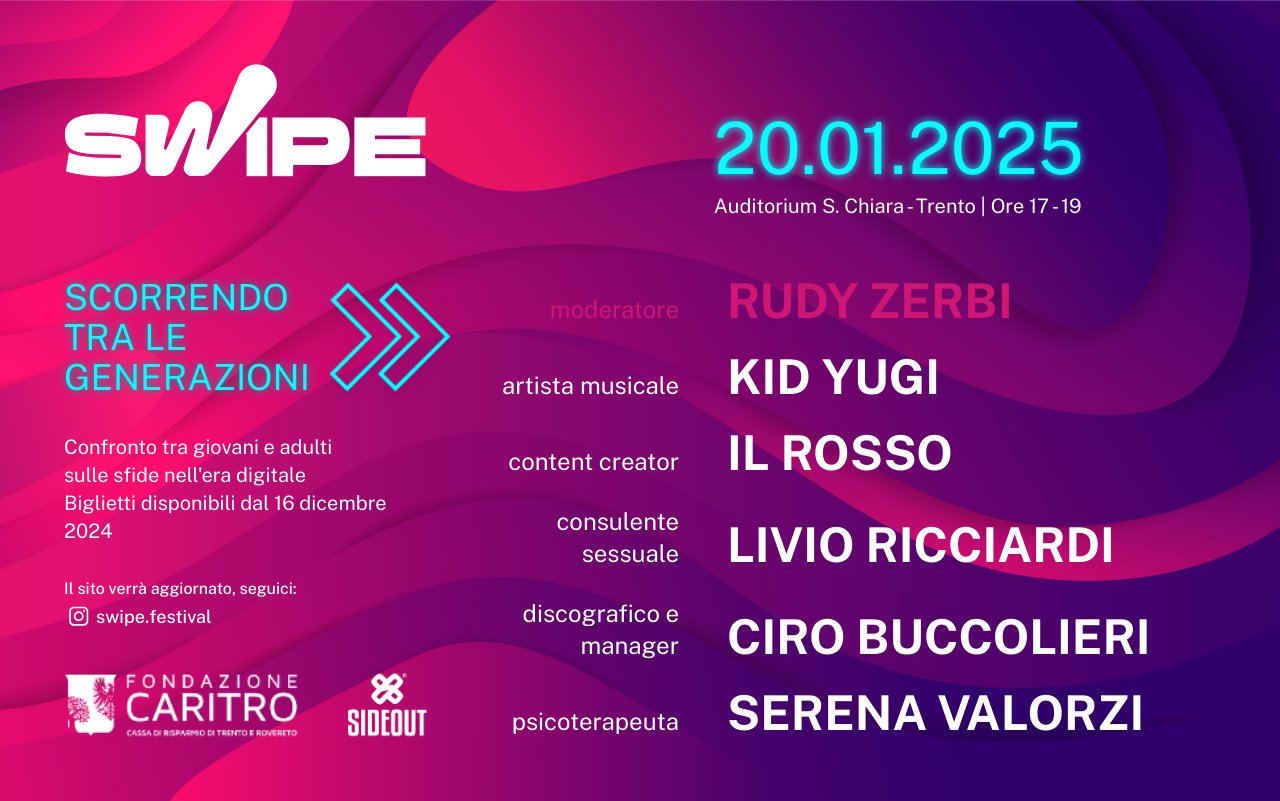
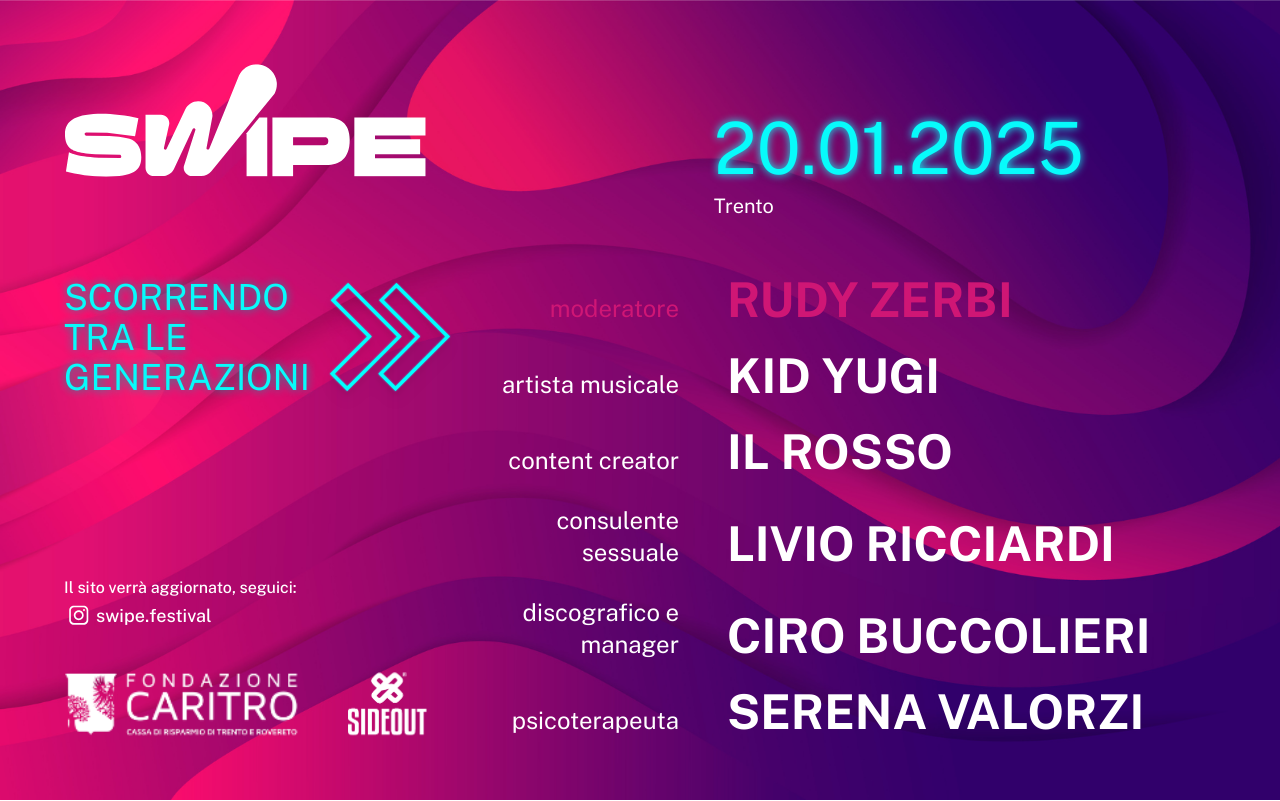
Before and after one commit to MinattiMel/caritro, a Vue app: page / in a window 1280 px wide. Built offline with nearby package versions, Linux system fonts and the light colour scheme.

Commit message:
modifiche testi

```diff
--- a/pages/Home.vue
+++ b/pages/Home.vue
@@ -36,13 +36,13 @@
                 </g>
             </svg>
             <h1 class="flex items-center uppercase text-3xl xl:text-4xl text-secondary mb-4 [text-shadow:0px_0px_9px_#00A3A3]"><span class="sr-only">Swipe</span> Scorrendo tra le generazioni <img class="w-24 xl:w-40 drop-shadow-lg" alt="" src="/assets/arrows.svg"></h1>
-            <p class="text-xl">Confronto tra giovani e adulti <br> sulle sfide nell'era digitale</p>
-            <p class="text-xl">Biglietti disponibili dal 16 dicembre 2024</p>
+            <!--<p class="text-xl">Confronto tra giovani e adulti <br> sulle sfide nell'era digitale</p>
+            <p class="text-xl">Biglietti disponibili dal 16 dicembre 2024</p>-->
         </header>
         <div class="xl:justify-self-end flex flex-col gap-8 xl:col-start-2 xl:col-span-2 xl:row-span-2">
             <div class="grid gap-2 xl:grid-cols-3 xl:pt-12">
                 <p class="xl:col-start-2 xl:col-span-2 text-3xl lg:text-5xl xl:text-7xl 2xl:text-8xl text-secondary [text-shadow:0px_0px_9px_#07fbfb]">20.01.2025</p>
-                <p class="xl:col-start-2 xl:col-span-2 text-xl 2xl:text-3xl">Auditorium S. Chiara - Trento | Ore 17 - 19</p>
+                <p class="xl:col-start-2 xl:col-span-2 text-xl 2xl:text-3xl">Trento</p>
             </div>
             <div class="mt-auto">
                 <h2 class="sr-only">Programma</h2>
```
